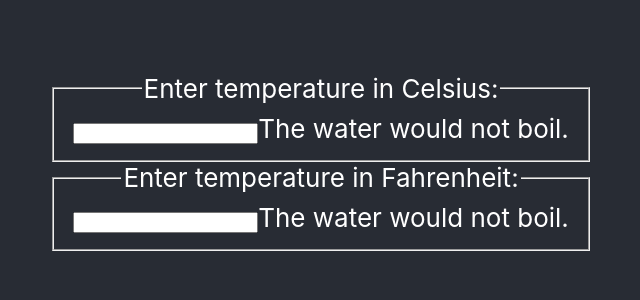
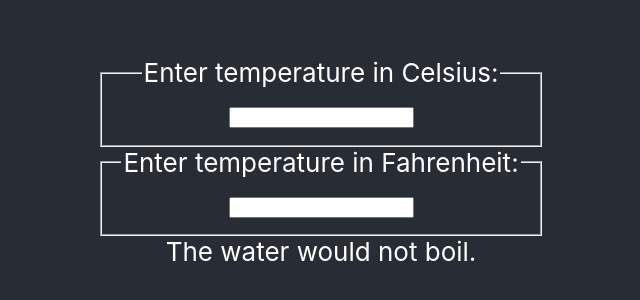
Before and after one commit to eshellster/react-w3resource, a React (Create React App) app: page / in a window 1280 px wide. Shown: the part 238-538 px from the top of the page, without its empty margins (319-959 px from the left). Built offline with nearby package versions, Linux system fonts and the light colour scheme.

Commit message:
상태를 부모요소로 올려 관리하기

```diff
--- a/src/component/Calculator.js
+++ b/src/component/Calculator.js
@@ -1,12 +1,67 @@
 import React from "react";
 import TemperatureInput from "./TemperatureInput";
 
+function BoilingVerdict(props) {
+  if (props.celsius >= 100) {
+    return "The water would boil.";
+  }
+  return "The water would not boil.";
+}
+
+function toCelsius(fahrenheit) {
+  return ((fahrenheit - 32) * 5) / 9;
+}
+
+function toFahrenheit(celsius) {
+  return (celsius * 9) / 5 + 32;
+}
+
+function tryConvert(temperature, convert) {
+  const input = parseFloat(temperature);
+  if (Number.isNaN(input)) {
+    return "";
+  }
+  const output = convert(input);
+  const rounded = Math.round(output * 1000) / 1000;
+  return rounded.toString();
+}
+
 class Calculator extends React.Component {
+  constructor(props) {
+    super(props);
+    this.handleCelsiusChange = this.handleCelsiusChange.bind(this);
+    this.handleFahrenheitChange = this.handleFahrenheitChange.bind(this);
+    this.state = { temperature: "", scale: "" };
+  }
+
+  handleCelsiusChange(temperature) {
+    this.setState({ scale: "c", temperature });
+  }
+
+  handleFahrenheitChange(temperature) {
+    this.setState({ scale: "f", temperature });
+  }
+
   render() {
+    const scale = this.state.scale;
+    const temperature = this.state.temperature;
+    const celsius =
+      scale === "f" ? tryConvert(temperature, toCelsius) : temperature;
+    const fahrenheit =
+      scale === "c" ? tryConvert(temperature, toFahrenheit) : temperature;
     return (
       <div>
-        <TemperatureInput scale={"c"} />
-        <TemperatureInput scale={"f"} />
+        <TemperatureInput
+          scale="c"
+          temperature={celsius}
+          onTemperatureChange={this.handleCelsiusChange}
+        />
+        <TemperatureInput
+          scale="f"
+          temperature={fahrenheit}
+          onTemperatureChange={this.handleFahrenheitChange}
+        />
+        <BoilingVerdict celsius={parseFloat(celsius)} />
       </div>
     );
   }
--- a/src/component/TemperatureInput.js
+++ b/src/component/TemperatureInput.js
@@ -1,11 +1,4 @@
 import React from "react";
-
-function BoilingVerdict(props) {
-  if (props.celsius >= 100) {
-    return "The water would boil.";
-  }
-  return "The water would not boil.";
-}
 
 const scaleNames = {
   c: "Celsius",
@@ -16,21 +9,20 @@ class TemperatureInput extends React.Component {
   constructor(props) {
     super(props);
     this.handleChange = this.handleChange.bind(this);
-    this.state = { temperature: "" };
+    // this.state = { temperature: "" };
   }
 
   handleChange(e) {
-    this.setState({ temperature: e.target.value });
+    this.props.onTemperatureChange(e.target.value);
   }
 
   render() {
-    const temperature = this.state.temperature;
+    const temperature = this.props.temperature;
     const scale = this.props.scale;
     return (
       <fieldset>
         <legend>Enter temperature in {scaleNames[scale]}:</legend>
         <input value={temperature} onChange={this.handleChange} />
-        <BoilingVerdict celsius={parseFloat(temperature)} />
       </fieldset>
     );
   }
```
